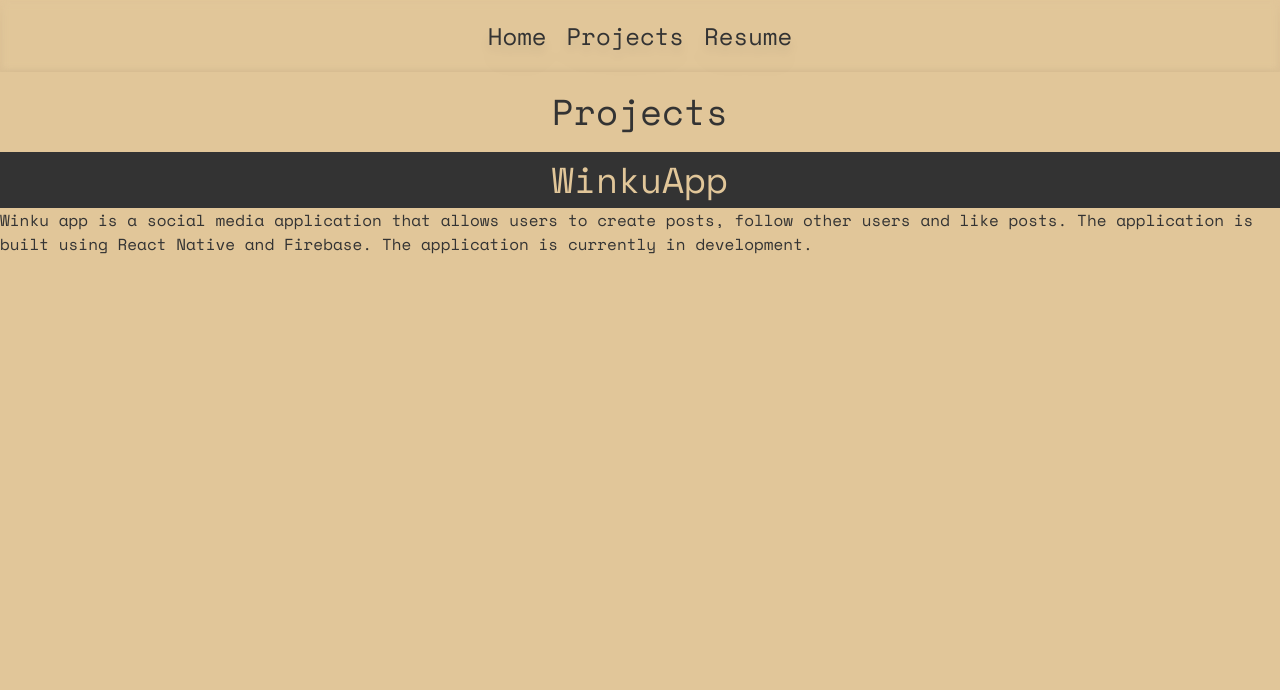
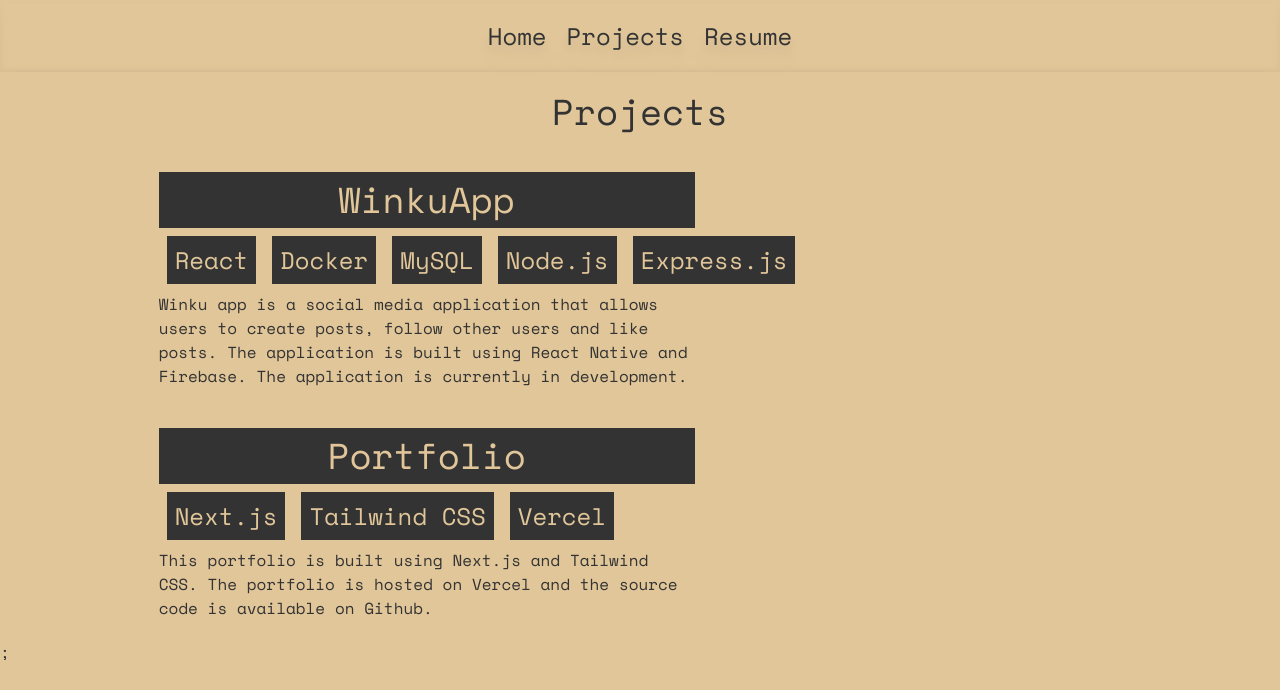
Before and after one commit to emilsto/emilkantaneva.com, a Next.js app: page /projects in a window 1280 px wide. Shown: the top 690 px of the page. Built offline with nearby package versions, Linux system fonts and the light colour scheme.

Commit message:
Work on projects page

```diff
--- a/components/resume/WorkExp.js
+++ b/components/resume/WorkExp.js
@@ -6,7 +6,6 @@
 //array of work experience data
 const data = [
     {
-
         title: "Project worker",
         company: "Tampere Universities",
         description: "Helped to setup school lab for networking and security courses.",
@@ -48,8 +47,6 @@
     },
 ];
 
-
-
 const WorkExp = () => {
     return (
         <div className="flex flex-col p-5">
@@ -61,7 +58,6 @@
                 <div key={data.id} className="border-y py-2" >
                     <p className="py-2 text-xl font-bold">{data.title}, {data.company}</p>
                     <p className="py-2">{data.started} - {data.ended}</p>
-
                     <p className="py-2">{data.description}</p>
                 </div>
             ))}
--- a/components/works/Project.js
+++ b/components/works/Project.js
@@ -1,15 +1,45 @@
 //Carousell component, shows a list of projects
 
+
+
+const Projects = [
+    {
+        title: "WinkuApp",
+        description: "Winku app is a social media application that allows users to create posts, follow other users and like posts. The application is built using React Native and Firebase. The application is currently in development.",
+        id: 1,
+        tags : ["React", "Docker", "MySQL", "Node.js", "Express.js"],
+        source : "www.github.com/emilsivula/winkuapp",
+    },
+    {
+        title: "Portfolio",
+        description: "This portfolio is built using Next.js and Tailwind CSS. The portfolio is hosted on Vercel and the source code is available on Github.",
+        id: 2,
+        tags : ["Next.js", "Tailwind CSS", "Vercel"],
+        source : "www.github.com/emilsivula/emilkantaneva.com",
+    },
+];
 
 const Project = () => {
 
     return (
-        <div className="flex justify-center">
-            <div className="flex flex-col">
-            <h1 className="bg-dark-grey text-4xl p-2 text-beige-g text-center">WinkuApp</h1>
-            <p>Winku app is a social media application that allows users to create posts, follow other users and like posts. The application is built using React Native and Firebase. The application is currently in development.</p>
+        <div className="flex justify-center w-2/3">
+            <div className="flex flex-col max-w-xl">
+                {Projects.map((project) => (
+                    <div className="flex flex-col m-5" key={project.id}>
+                        <h1 className="bg-dark-grey text-4xl p-2 text-beige-g text-center">{project.title}</h1>
+                        <div className="flex flex-row">
+                            {project.tags.map((tag) => (
+                                <div className="flex flex-row m-2" key={tag}>
+                                    <p className="bg-dark-grey text-2xl p-2 text-beige-g text-center">{tag}</p>
+                                </div>
+                            ))}
+                        </div>
+                        <p className="text-l">{project.description}</p>
+                    </div>
+                ))}
             </div>
         </div>
+
     );
     };
 
--- a/pages/404.js
+++ b/pages/404.js
@@ -5,7 +5,6 @@
 const FourOhFour = () => {
     return (
         <div>
-        <Navbar> </Navbar>
         <div className="flex justify-center">
 
       <div className="">
--- a/pages/_app.js
+++ b/pages/_app.js
@@ -1,7 +1,14 @@
 import "../styles/globals.css";
+import NavBar from "../components/NavBar";
 
 function MyApp({ Component, pageProps }) {
-  return <Component {...pageProps} />;
+
+  return(
+    <>
+      <NavBar />
+    <Component {...pageProps} />;
+    </>
+  );
 }
 
 export default MyApp;
--- a/pages/index.js
+++ b/pages/index.js
@@ -6,7 +6,6 @@
 export default function Home() {
   return (
     <div className={styles.container}>
-      <Navbar />
       <div className="flex justify-center">
         <AboutMe />
       </div>
--- a/pages/projects.js
+++ b/pages/projects.js
@@ -1,21 +1,17 @@
 //page that displays all projects
 
 import Link from "next/link";
-
-
-import Navbar from "../components/navbar";
 import Project from "../components/works/Project";
 
 
 
 const Projects = () => {
     return (
-        <div>
-            <Navbar />
+        <div className="">
             <div className="flex justify-center">
                 <h1 className="text-4xl m-5">Projects</h1>
                 </div>
-            <Project />
+                <Project />
         </div>
     );
 }
--- a/pages/resume.js
+++ b/pages/resume.js
@@ -1,7 +1,6 @@
 //page for resume
 import Link from "next/link";
 
-import Navbar from "../components/navbar";
 import LeftNav from "../components/resume/LeftNav";
 import Profile from "../components/resume/Profile";
 import WorkExp from "../components/resume/WorkExp";
@@ -11,7 +10,6 @@
 const Resume = () => {
     return (
         <div>
-        <Navbar> </Navbar>
         <div className="flex justify-center">
         <div className="flex max-w-4xl m-5">
         <div className="w-1/3 mr-3 border-r">
```
